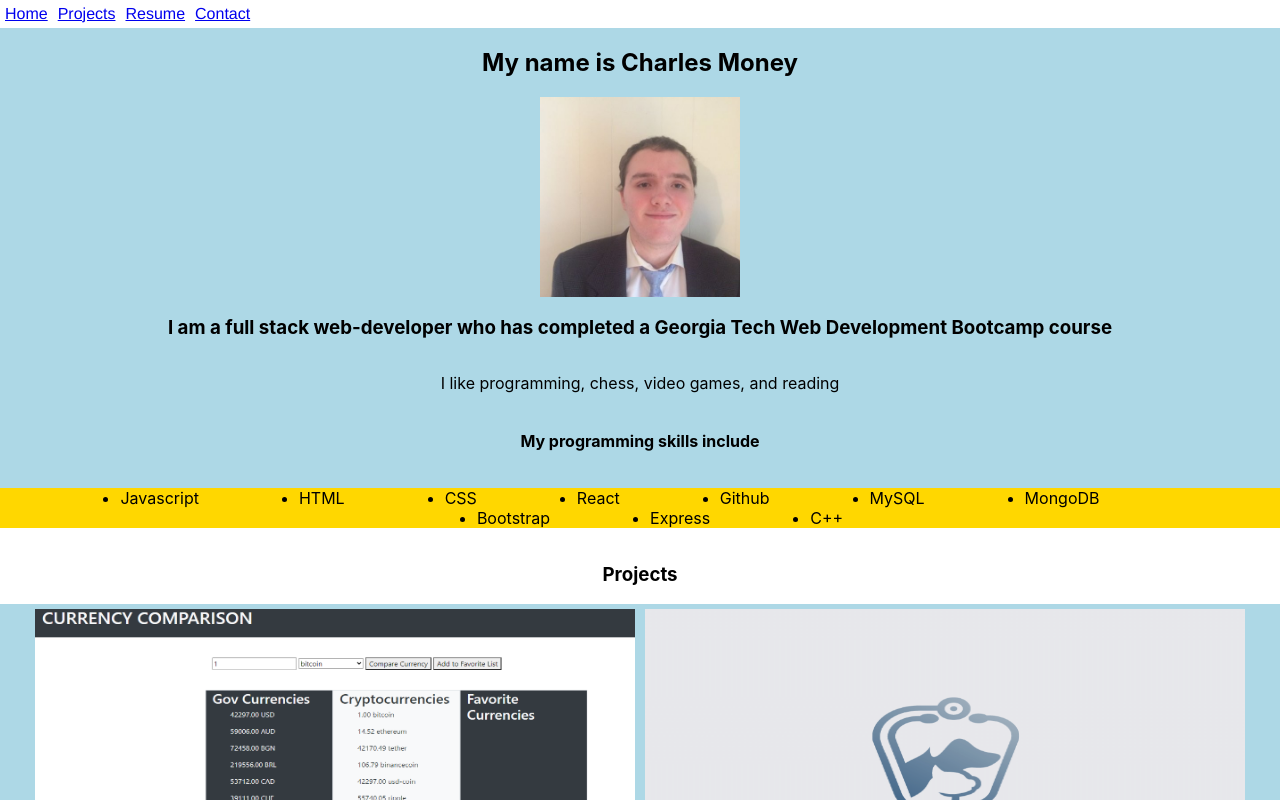
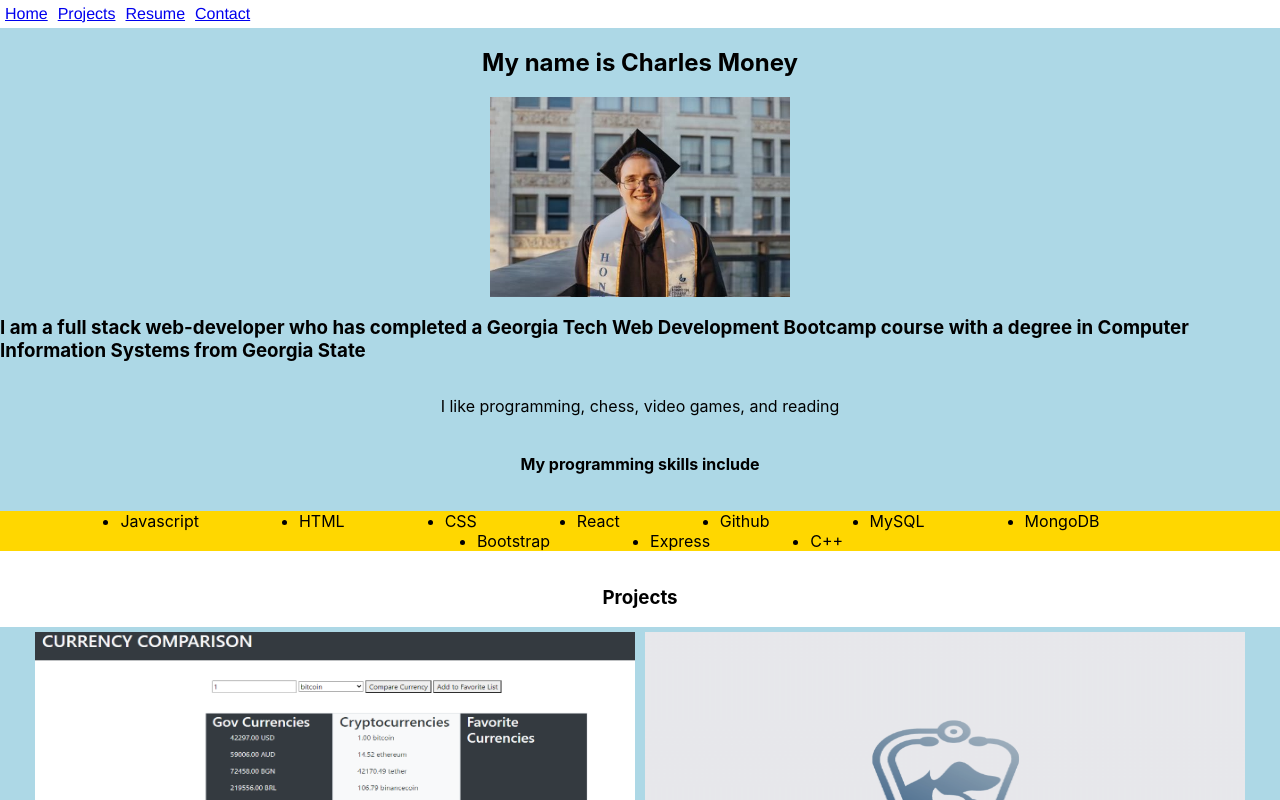
Before and after one commit to cmoney574/myportfolio, a React (Create React App) app: page / in a window 1280 px wide. Shown: the top 800 px of the page. Built offline with nearby package versions, Linux system fonts and the light colour scheme.

Commit message:
changed picture

```diff
--- a/src/components/AboutMe.js
+++ b/src/components/AboutMe.js
@@ -1,4 +1,4 @@
-import Picture from '../images/SelfPhoto.jpg'
+import Picture from '../images/gradphoto.jpg'
 
 export default function AboutMe() {
     return (
@@ -15,8 +15,9 @@ export default function AboutMe() {
                             }}
                     >
                         <h2> My name is Charles Money</h2>
-                        <img src={Picture} alt = "project" height="200" width="200"/>
-                        <h3> I am a full stack web-developer who has completed a Georgia Tech Web Development Bootcamp course  </h3>
+                        <img src={Picture} alt = "project" height="200" width="300"/>
+                        <h3> I am a full stack web-developer who has completed a Georgia Tech Web Development Bootcamp course
+                             with a degree in Computer Information Systems from Georgia State </h3>
                         <p>
                             I like programming, chess, video games, and reading
                         </p>
```
Also changed, not shown: src/images/gradphoto.jpg (added).
